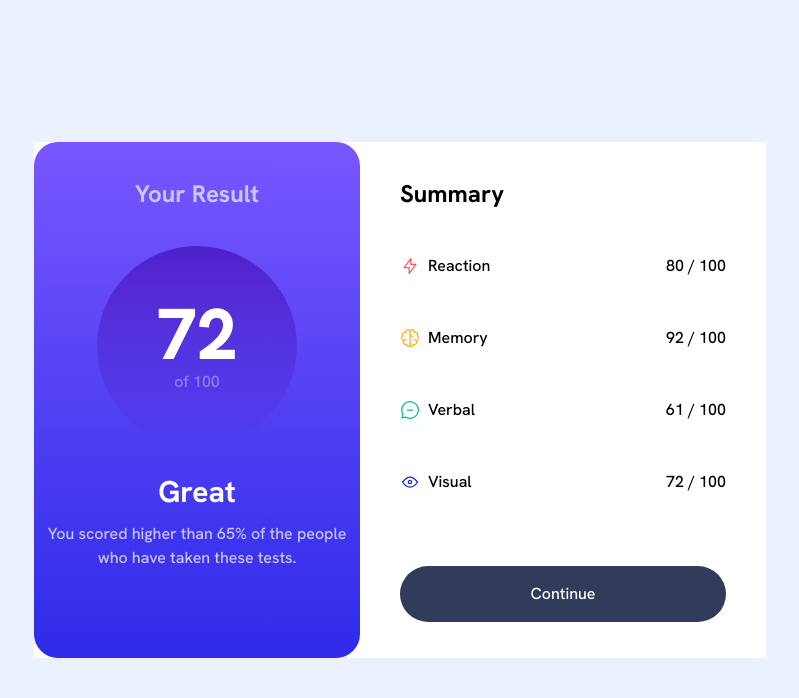
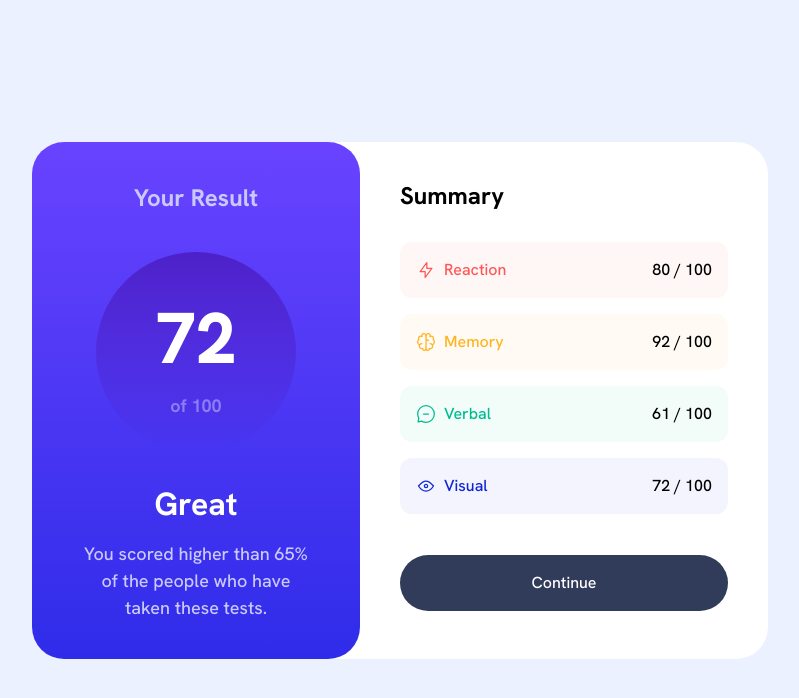
Before and after one commit to thienle1199/results-summary-component, a website built with Vite: page index.html in a window 1280 px wide. Shown: the whole page, without its empty margins (240-1039 px from the left). Built offline with nearby package versions, Linux system fonts and the light colour scheme.

Commit message:
make some updates

```diff
--- a/index.html
+++ b/index.html
@@ -18,68 +18,93 @@
   </head>
   <body class="bg-verylightblue">
     <div
-      class="container mx-auto flex flex-col items-center justify-center w-full h-screen"
+      class="container mx-auto flex flex-col items-center justify-center w-full full:h-screen"
     >
-      <div class="flex flex-col max-w-[736px] bg-white md:flex-row">
+      <div
+        class="flex flex-col max-w-screen-full bg-white full:flex-row full:rounded-[32px]"
+      >
         <section
-          class="py-9 rounded-3xl flex flex-col items-center flex-1 bg-gradient-to-t from-lightroyalblue to-lightslateblue text-center"
+          class="pt-[24px] pb-[40px] full:py-[38px] rounded-b-[32px] full:rounded-[32px] flex flex-col items-center flex-1 bg-gradient1 text-center"
         >
-          <h1 class="text-2xl font-bold text-lightblue">Your Result</h1>
+          <h1
+            class="text-heading-m-sm full:text-heading-m font-bold text-lightblue"
+          >
+            Your Result
+          </h1>
 
           <div
-            class="flex mt-9 rounded-full bg-gradient-to-t from-persianblue to-violetblue w-[200px] h-[200px] flex-col items-center justify-center"
+            class="flex mt-9 rounded-full bg-gradient2 full:w-[200px] full:h-[200px] w-[140px] h-[140px] flex-col items-center justify-center"
           >
-            <span class="text-7xl font-extrabold text-white">72</span>
-            <span class="text-lightblue opacity-50">of 100</span>
+            <span
+              class="text-heading-xl-sm full:text-heading-xl font-extrabold text-white"
+              >72</span
+            >
+            <span
+              class="text-lightblue opacity-50 text-body-sm full:text-body font-bold"
+              >of 100</span
+            >
           </div>
-          <div class="flex flex-col gap-3 mt-7">
-            <span class="text-white text-3xl font-bold">Great</span>
+          <div class="flex flex-col gap-3 mt-7 mx-[50px]">
+            <span
+              class="text-white text-heading-l-sm full:text-heading-l font-bold"
+              >Great</span
+            >
 
-            <p class="text-lightblue">
+            <p class="text-lightblue text-body-sm full:text-body">
               You scored higher than 65% of the people who have taken these
               tests.
             </p>
           </div>
         </section>
         <section class="py-9 px-10 flex-1">
-          <h1 class="text-2xl font-bold">Summary</h1>
+          <h1 class="text-heading-m-sm full:text-heading-m font-bold">
+            Summary
+          </h1>
 
-          <div class="flex flex-col gap-4 mt-7">
-            <div class="flex justify-between h-14 items-center">
+          <div class="flex flex-col gap-[16px] mt-[24px] full:mt-[28px]">
+            <div
+              class="flex justify-between p-4 rounded-xl items-center bg-red-95-white"
+            >
               <div class="flex gap-2">
                 <img src="assets/images/icon-reaction.svg" alt="" />
-                <span>Reaction</span>
+                <span class="text-red">Reaction</span>
               </div>
               <span>80 / 100 </span>
             </div>
 
-            <div class="flex justify-between h-14 items-center">
+            <div
+              class="flex justify-between p-4 rounded-xl items-center bg-yellow-95-white"
+            >
               <div class="flex gap-2">
                 <img src="assets/images/icon-memory.svg" alt="" />
-                <span>Memory</span>
+                <span class="text-yellow">Memory</span>
               </div>
               <span>92 / 100 </span>
             </div>
 
-            <div class="flex justify-between h-14 items-center">
+            <div
+              class="flex justify-between p-4 rounded-xl items-center bg-green-95-white"
+            >
               <div class="flex gap-2">
                 <img src="assets/images/icon-verbal.svg" alt="" />
-                <span>Verbal</span>
+                <span class="text-green">Verbal</span>
               </div>
               <span>61 / 100 </span>
             </div>
 
-            <div class="flex justify-between h-14 items-center">
+            <div
+              class="flex justify-between p-4 rounded-xl items-center bg-blue-95-white"
+            >
               <div class="flex gap-2">
                 <img src="assets/images/icon-visual.svg" alt="" />
-                <span>Visual</span>
+                <span class="text-blue">Visual</span>
               </div>
               <span>72 / 100 </span>
             </div>
           </div>
 
           <button
-            class="flex w-full text-white rounded-[128px] py-4 mt-[56px] justify-center bg-darknavy hover:bg-lightroyalblue"
+            class="flex w-full text-white rounded-[128px] py-4 mt-[24px] full:mt-[41px] justify-center bg-darknavy hover:bg-lightroyalblue"
           >
             Continue
           </button>
--- a/style.css
+++ b/style.css
@@ -4,7 +4,7 @@
 
 @font-face {
   font-family: HankenGrotesk;
-  src: url(public/assets/fonts/HankenGrotesk-VariableFont_wght.ttf);
+  src: url(/assets/fonts/HankenGrotesk-VariableFont_wght.ttf);
   font-weight: 500 800;
   font-style: normal;
 }
--- a/tailwind.config.js
+++ b/tailwind.config.js
@@ -9,7 +9,6 @@ module.exports = {
         violetblue: "hsla(256, 72%, 46%, 1)",
         persianblue: "hsla(241, 72%, 46%, 0)",
         lightblue: "#CAC9FF",
-        lightblue: "hsla(241, 100%, 89%, 1)",
         verylightblue: "hsla(220, 100%, 96%, 1)",
         white: "#fff",
         red: "hsl(0, 100%, 67%)",
@@ -17,7 +16,31 @@ module.exports = {
         green: "hsl(166, 100%, 37%)",
         blue: "hsl(234, 85%, 45%)",
         darknavy: "hsl(223, 30%, 27%)",
+        "red-95-white": "#FFF6F6",
+        "yellow-95-white": "#FFFBF4",
+        "blue-95-white": "#F3F4FD",
+        "green-95-white": "#F2FCF9",
       },
+      backgroundImage: {
+        gradient1:
+          "linear-gradient(180deg, #7755ff 0%, #6943ff 0.01%, #2f2ce9 100%)",
+
+        gradient2:
+          "linear-gradient(180deg, #4d21c9 0%, #2521c900 100%, #2521c900 100%)",
+      },
+    },
+    screens: {
+      full: "736px",
+    },
+    fontSize: {
+      "heading-xl": "72px",
+      "heading-l": "32px",
+      "heading-m": "24px",
+      body: "18px",
+      "body-sm": "16px",
+      "heading-m-sm": "18px",
+      "heading-xl-sm": "56px",
+      "heading-l-sm": "24px",
     },
   },
   plugins: [],
```
